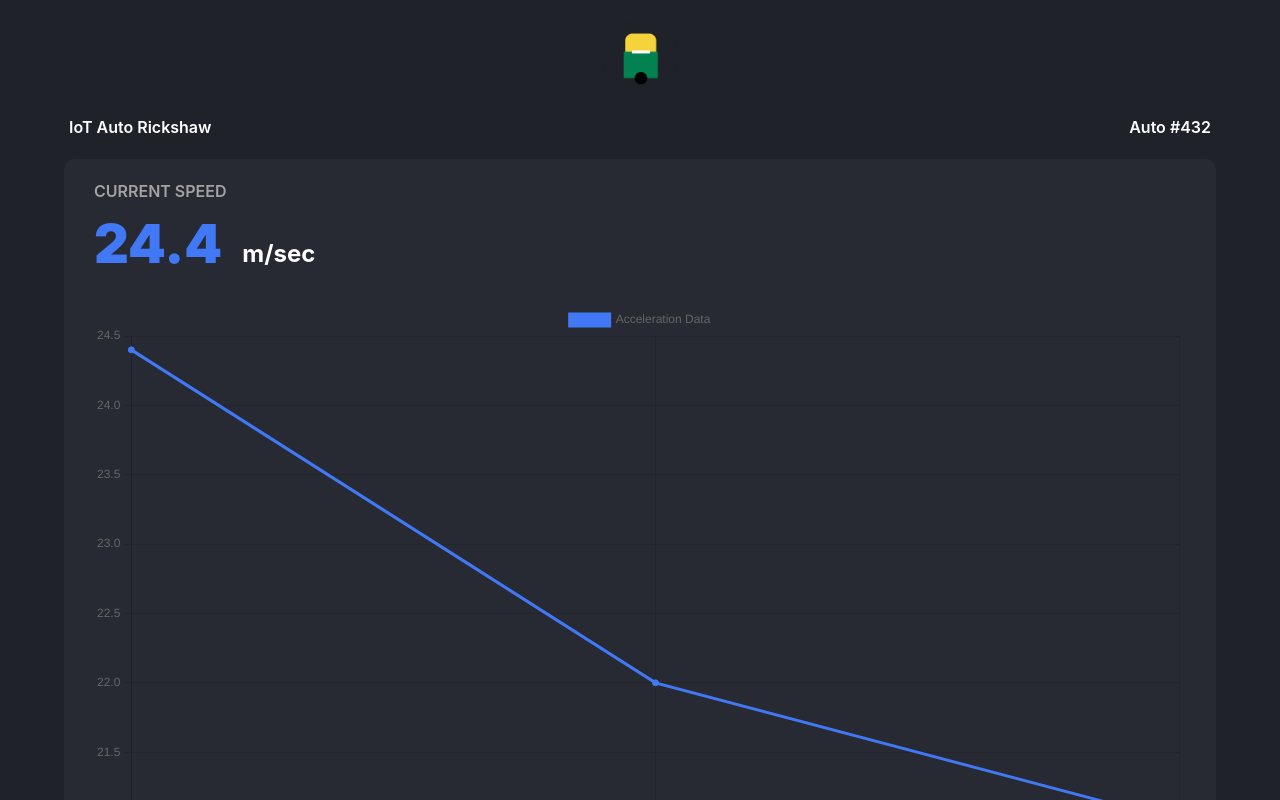
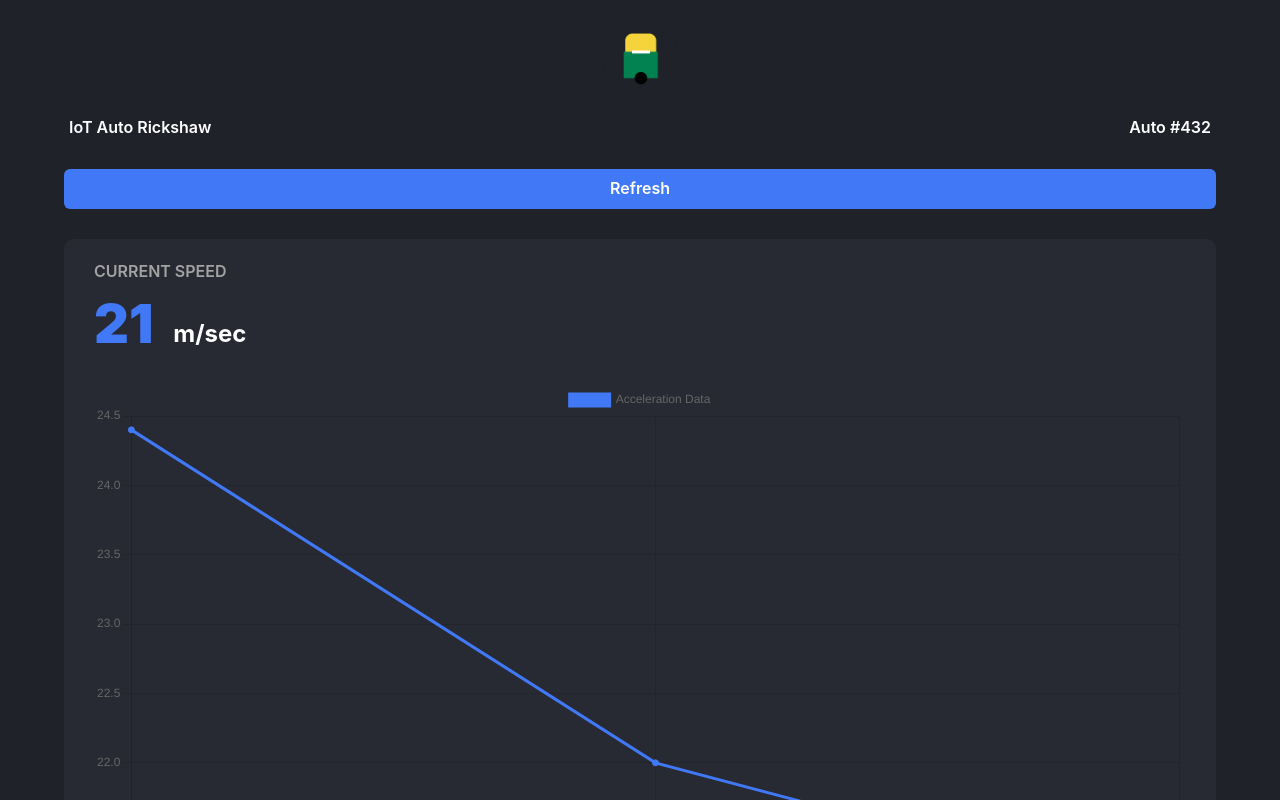
Before and after one commit to psrth/e-autorickshaw-iot-stack, a React (Create React App) app in the folder erickshaw-client/: page / in a window 1280 px wide. Shown: the top 800 px of the page. Built offline with nearby package versions, Linux system fonts and the light colour scheme; no server answers.

Commit message:
[edit]: resolved API CORS issue, added refresh button to hit API

```diff
--- a/erickshaw-client/src/App.js
+++ b/erickshaw-client/src/App.js
@@ -1,13 +1,14 @@
 import React, { useState, useEffect } from "react";
-import { Flex, Text, Image, useToast } from "@chakra-ui/react";
+import { Flex, Text, Image, useToast, Button } from "@chakra-ui/react";
 import Chart from "./Chart";
 import auto from "./auto.png";
 
 function App() {
   const [speed, setSpeed] = useState(["24.4", "22", "21"]);
+  const [count, setCount] = useState(3);
   const [speedLabels, setSpeedLabels] = useState(["1", "2", "3"]);
   const [crash, setCrash] = useState(0);
-  const [gryo, setGryo] = useState("25.54");
+  const [gyro, setGyro] = useState("25.54");
 
   const toast = useToast();
 
@@ -15,6 +16,9 @@ function App() {
     let temp = speed;
     temp.push(spt);
     setSpeed(temp);
+    let temp2 = speedLabels;
+    temp2.push(count);
+    setSpeedLabels(temp2);
   };
 
   const handleCrash = (crt) => {
@@ -22,9 +26,8 @@ function App() {
     else setCrash(0);
   };
 
-  useEffect(() => {
-    setTimeout(() => {
-      fetch("https://parth-iot-intro.run-ap-south1.goorm.io/aws_iot_get/", {
+  const getData = () => {
+    fetch("https://parth-iot-intro.run-ap-south1.goorm.io/aws_iot_get", {
       method: "GET",
       headers: {
         "Content-Type": "application/json",
@@ -40,13 +43,12 @@ function App() {
           if (res.status < 300) {
             pushSpeedData(res.data.speed);
             handleCrash(res.data.pressure);
-              setGryo(res.data.gryo);
+            setGyro(res.data.gyro);
           } else {
             toast({
               title: "API Unresponsive.",
               position: "top",
-                description:
-                  "An error occurred while retrieving data from API.",
+              description: "An error occurred while retrieving data from API.",
               status: "error",
               duration: 2000,
               isClosable: true,
@@ -54,9 +56,21 @@ function App() {
           }
         })
     );
-    }, 5000);
+  };
+
+  useEffect(() => {
+    getData();
     // eslint-disable-next-line
-  }, []);
+  }, [count]);
+
+  // const [time, setTime] = useState(Date.now());
+
+  // useEffect(() => {
+  //   const interval = setInterval(() => setTime(Date.now()), 1000, 0);
+  //   return () => {
+  //     clearInterval(interval);
+  //   };
+  // }, []);
 
   return (
     <Flex
@@ -85,6 +99,16 @@ function App() {
           </Text>
         </Flex>
 
+        <Button
+          m="20px 0"
+          bg="#4178F5"
+          color="white"
+          onClick={() => setCount(count + 1)}
+          width="100%"
+        >
+          Refresh
+        </Button>
+
         <Flex
           width="100%"
           flexDir="column"
@@ -100,14 +124,14 @@ function App() {
           </Text>
           <Flex flexDir="row" alignItems="flex-end">
             <Text fontWeight="900" fontSize="54px" color="#4178F5" mr="20px">
-              {speed[0]}
+              {speed.slice(-1)[0]}
             </Text>
             <Text color="#fff" fontWeight="700" fontSize="24px" mb="12px">
               m/sec
             </Text>
           </Flex>
           <Flex mt="20px" />
-          <Chart labels={speedLabels} data={speed} />
+          {count ? <Chart labels={speedLabels} data={speed} /> : null}
           <Flex mb="10px" />
         </Flex>
 
@@ -148,7 +172,7 @@ function App() {
             GYROSCOPE READING
           </Text>
           <Text color="#00DF67" fontWeight="700" fontSize="24px" mt="2px">
-            {gryo}
+            {gyro}
           </Text>
         </Flex>
 
--- a/erickshaw-client/src/index.js
+++ b/erickshaw-client/src/index.js
@@ -5,6 +5,7 @@ import App from "./App";
 import { ChakraProvider } from "@chakra-ui/react";
 
 const root = ReactDOM.createRoot(document.getElementById("root"));
+
 root.render(
   <ChakraProvider>
     <App />
```
Lines whose indentation alone changed are shown as unchanged.
